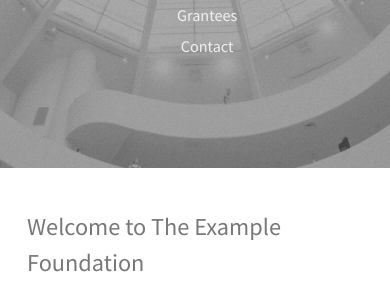
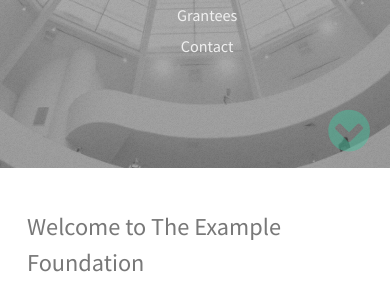
Before and after one commit to smartergiving/foundation-website-template, a Jekyll site: the page built from index.html, in a window 390 px wide. Shown: the part 488-788 px from the top of the page. Built offline with Jekyll 4.4.1, drawn with Linux system fonts in a browser that asks for light colours.

Commit message:
Add scrollex.js and mobile scroll indicator

```diff
--- a/_includes/body-scripts.html
+++ b/_includes/body-scripts.html
@@ -3,6 +3,7 @@
 <script src="{{ site.baseurl }}/assets/js/jquery.number.min.js"></script>
 <script src="{{ site.baseurl }}/assets/js/jquery.poptrox.min.js"></script>
 <script src="{{ site.baseurl }}/assets/js/jquery.scrolly.min.js"></script>
+<script src="{{ site.baseurl }}/assets/js/jquery.scrollex.min.js"></script>
 <script src="{{ site.baseurl }}/assets/js/skel.min.js"></script>
 <script src="{{ site.baseurl }}/assets/js/util.js"></script>
 <!--[if lte IE 8]><script src="/js/ie/respond.min.js"></script><![endif]-->
--- a/_includes/header.html
+++ b/_includes/header.html
@@ -5,4 +5,7 @@
     <h1><em>{{ site.foundation_tagline }}</em></h1>
   {% endif %}
   {% include nav.html %}
+  <div class="scroll-indicator">
+    <a href="#one" class="scrolly"><i class="fa fa-chevron-circle-down fa-3x"></i></a>
+  </div>
 </header>
--- a/assets/css/main.scss
+++ b/assets/css/main.scss
@@ -156,6 +156,25 @@ $screen-lg-max:              ($screen-xl-min - 1) !default;
   }
 }
 
+// Scroll indicator
+.scroll-indicator {
+  display: none;
+  @media only screen and (max-width: $screen-sm-max)  {
+    display: block;
+    z-index: 100;
+    position: absolute;
+    bottom: 10px;
+    right: 20px;
+    opacity: 0.5;
+    a {
+      color: _palette(accent1, bg) !important;
+    }
+    &:hover {
+      opacity: 1.0;
+    }
+  }
+}
+
 // Wide layout : main section wider | sidebar section narrower
 $wide-layout-margin: 20%;
 
--- a/index.html
+++ b/index.html
@@ -7,9 +7,9 @@ layout: default
     <h2>Welcome to {{ site.foundation_name }}</h2>
   </header>
   <p>{{ site.description }}</p>
-  <p>We encourage you to learn more about us by exploring <a href="{{ site.baseurl }}/mission/">our mission</a>, including our featured <a href="#featured">projects</a> based on these core principles. We also encourage you to explore the <a href="{{ site.baseurl }}/grantees/">organizations we support</a>.</p>
+  <p>We encourage you to learn more about us by exploring <a href="{{ site.baseurl }}/mission/">our mission</a>, including our featured <a href="#featured" class="scrolly">projects</a> based on these core principles. We also encourage you to explore the <a href="{{ site.baseurl }}/grantees/">organizations we support</a>.</p>
   <ul class="actions">
-    <li><a href="{{ site.baseurl }}/mission" class="button">Our Mission</a></li>
+    <li><a href="{{ site.baseurl }}/mission/" class="button">Our Mission</a></li>
   </ul>
 </section>
 
```
Also changed, not shown: assets/js/jquery.scrollex.min.js (added).
